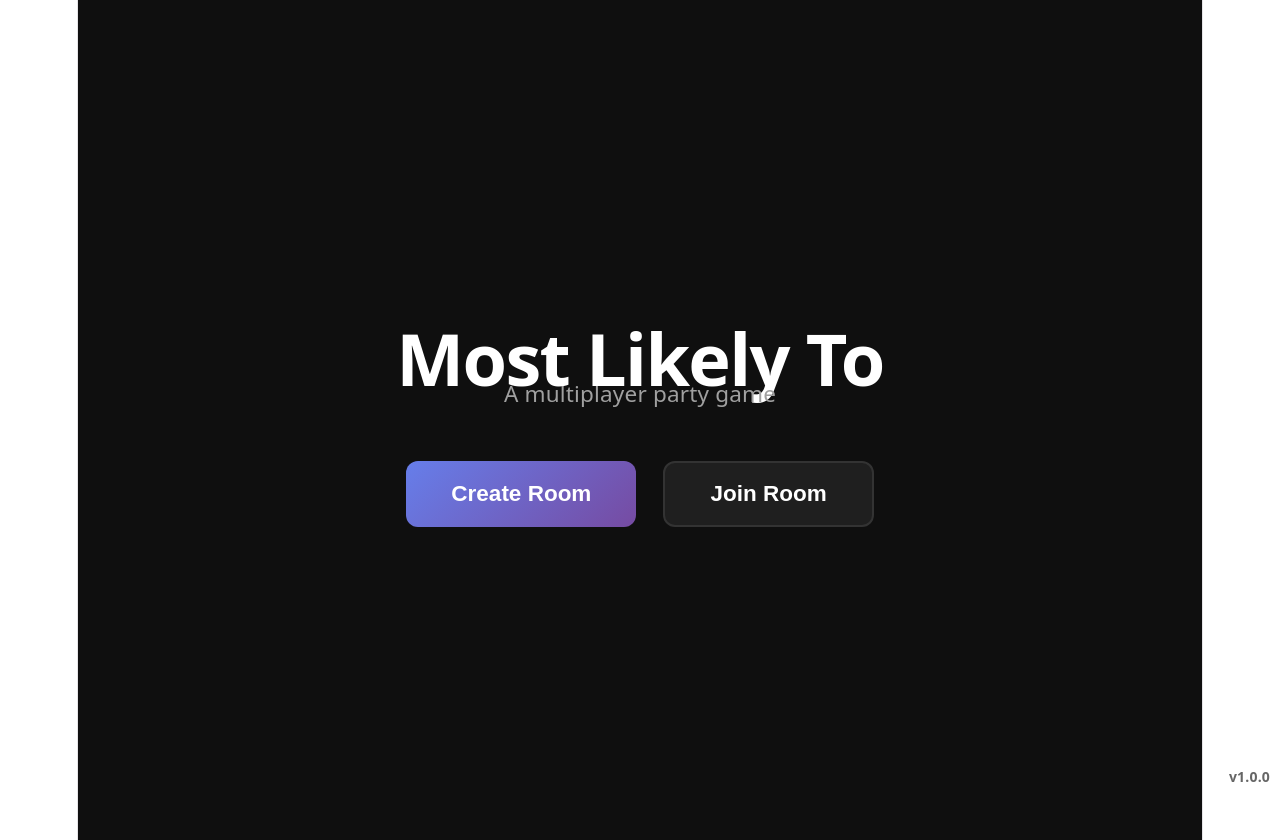
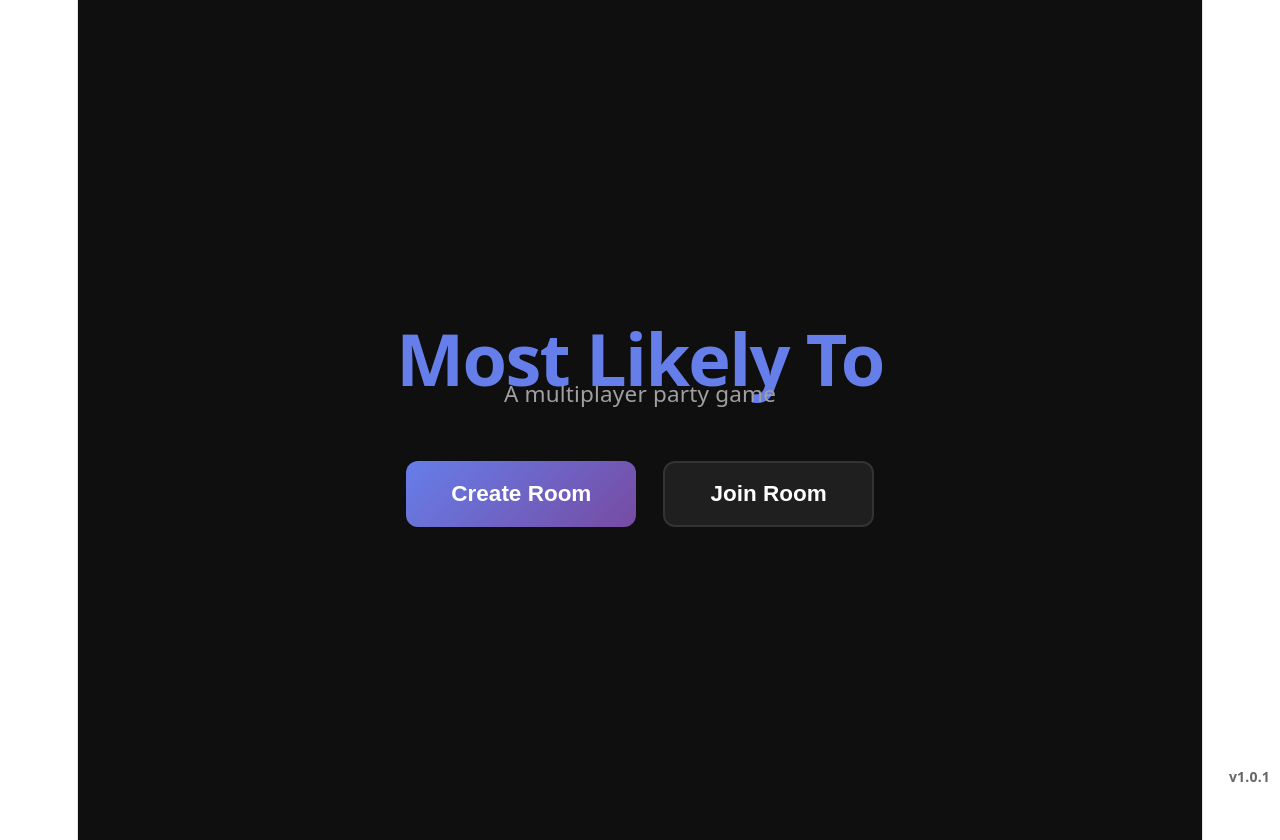
Before and after one commit to jamesdpratt4-glitch/most-likely-to, a React (Vite) app: page / in a window 1280 px wide. Built offline with nearby package versions, Linux system fonts and the light colour scheme; no server answers.

Commit message:
fix: change title color to purple to avoid clashing with subheading
- Change .title color from white to purple (#667eea)
- Increment version from 1.0.0 to 1.0.1 in package.json
- Update APP_VERSION constant to 1.0.1 in App.jsx

```diff
--- a/package.json
+++ b/package.json
@@ -1,7 +1,7 @@
 {
   "name": "most-likely-to",
   "private": true,
-  "version": "1.0.0",
+  "version": "1.0.1",
   "type": "module",
   "scripts": {
     "dev": "vite",
--- a/src/App.css
+++ b/src/App.css
@@ -13,7 +13,7 @@
   font-size: 4rem;
   font-weight: 700;
   margin-bottom: 0.5rem;
-  color: #ffffff;
+  color: #667eea;
 }
 
 .subtitle {
--- a/src/App.jsx
+++ b/src/App.jsx
@@ -6,7 +6,7 @@ import PlayerLobby from './pages/PlayerLobby'
 import Game from './pages/Game'
 import './App.css'
 
-const APP_VERSION = "1.0.0"
+const APP_VERSION = "1.0.1"
 
 function Home() {
   const navigate = useNavigate()
```
